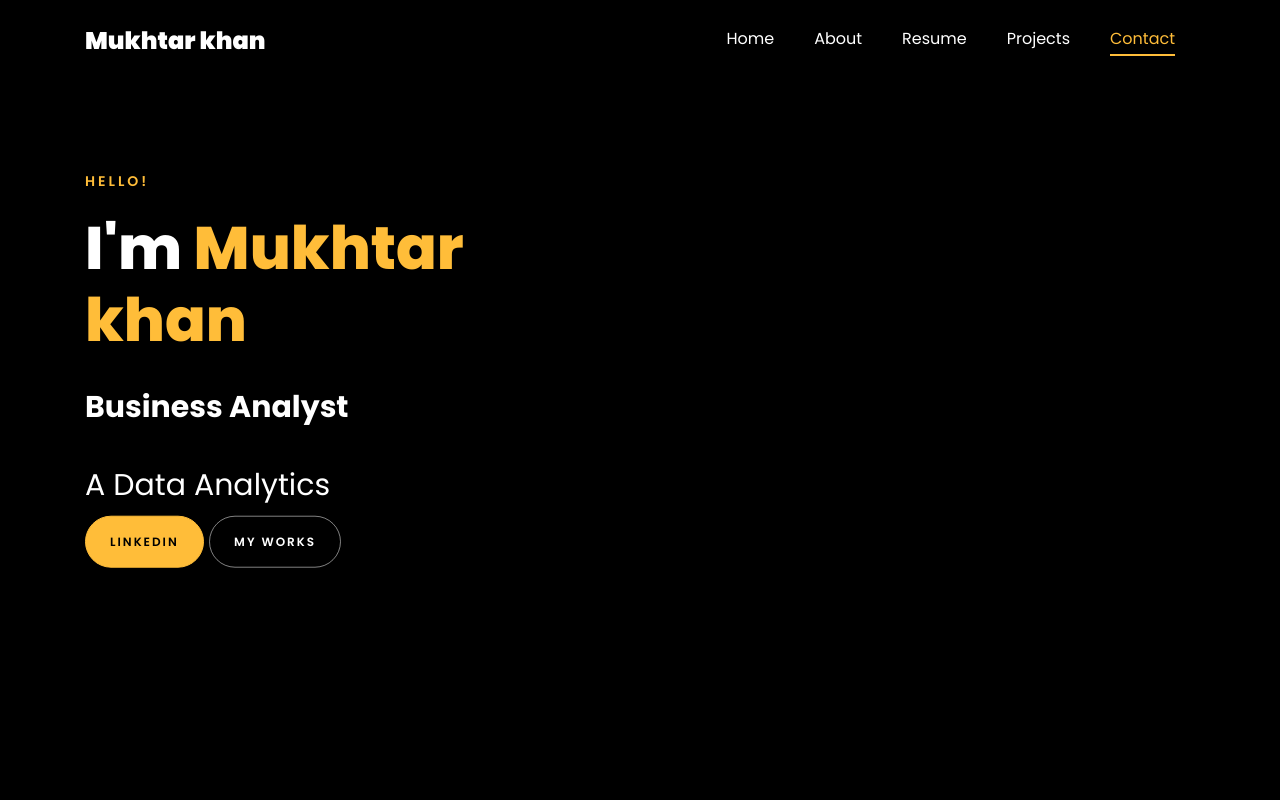
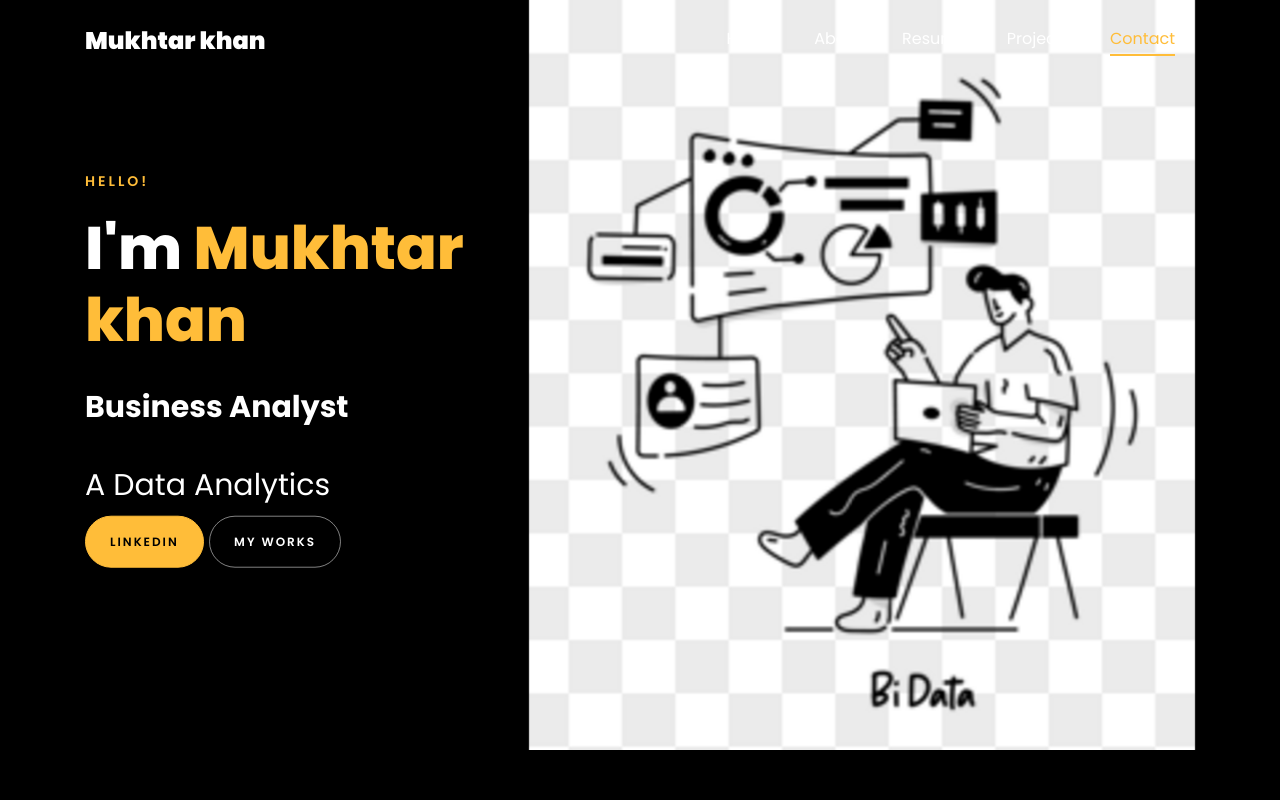
Before and after one commit to mukhtar1997/mukhtar1997.github.io, a plain HTML site: page index.html in a window 1280 px wide. Shown: the top 800 px of the page. Drawn offline with Linux system fonts and the light colour scheme; files whose address does not match are found by name.

Commit message:
Update index.html

```diff
--- a/index.html
+++ b/index.html
@@ -141,7 +141,7 @@
 	      	<div class="overlay"></div>
 	         <div class="container">
 	          <div class="row d-md-flex no-gutters slider-text align-items-end justify-content-end" data-scrollax-parent="true">
-	          	<div class="one-third js-fullheight order-md-last img" style="background-image:url('https://www.shutterstock.com/image-illustration/ai-learning-analytics-process-artificial-260nw-2135567669.jpg');">
+	          	<div class="one-third js-fullheight order-md-last img" style="background-image:url('C:\Users\User\Documents\portfolio_deploy\mukhtar1997.github.io\images\pg_1.png');">
 	          	 <div class="overlay"></div>
 	          	</div>
 		          <div class="one-forth d-flex  align-items-center ftco-animate" data-scrollax=" properties: { translateY: '70%' }">
```
